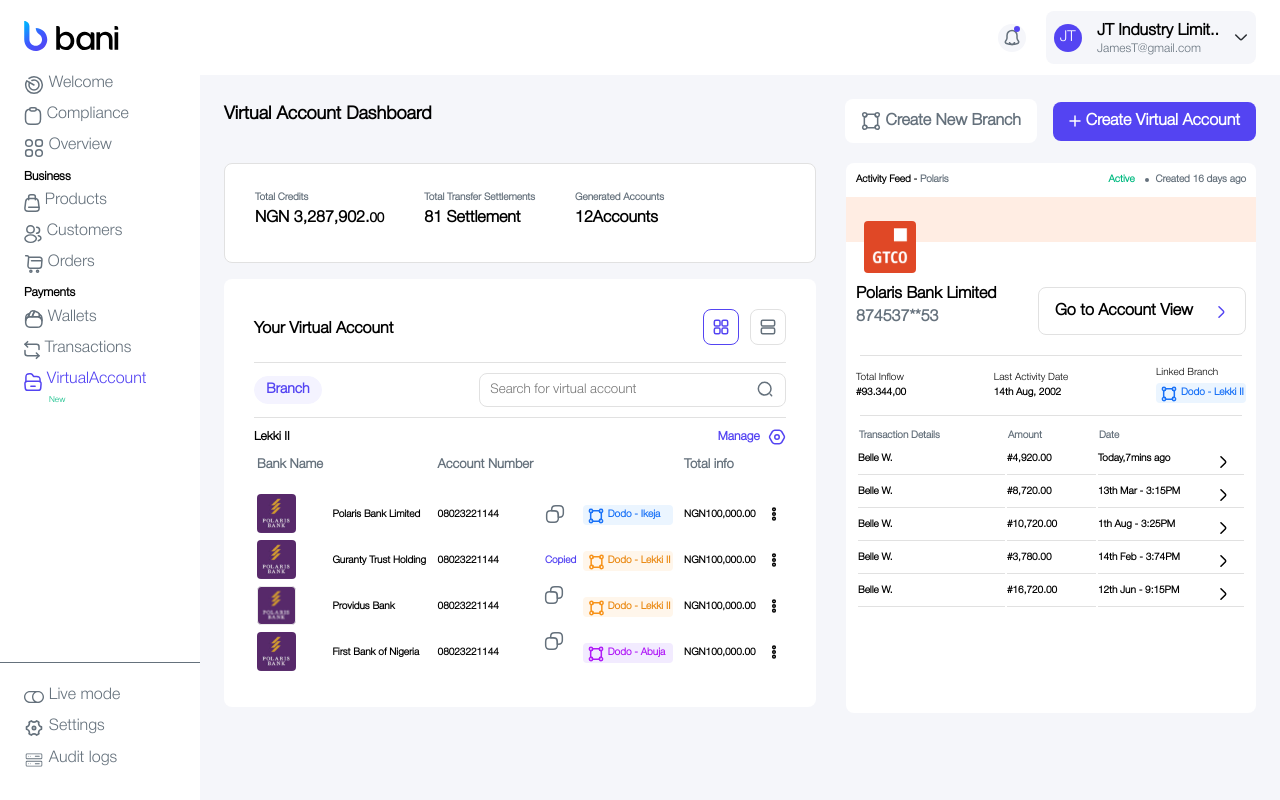
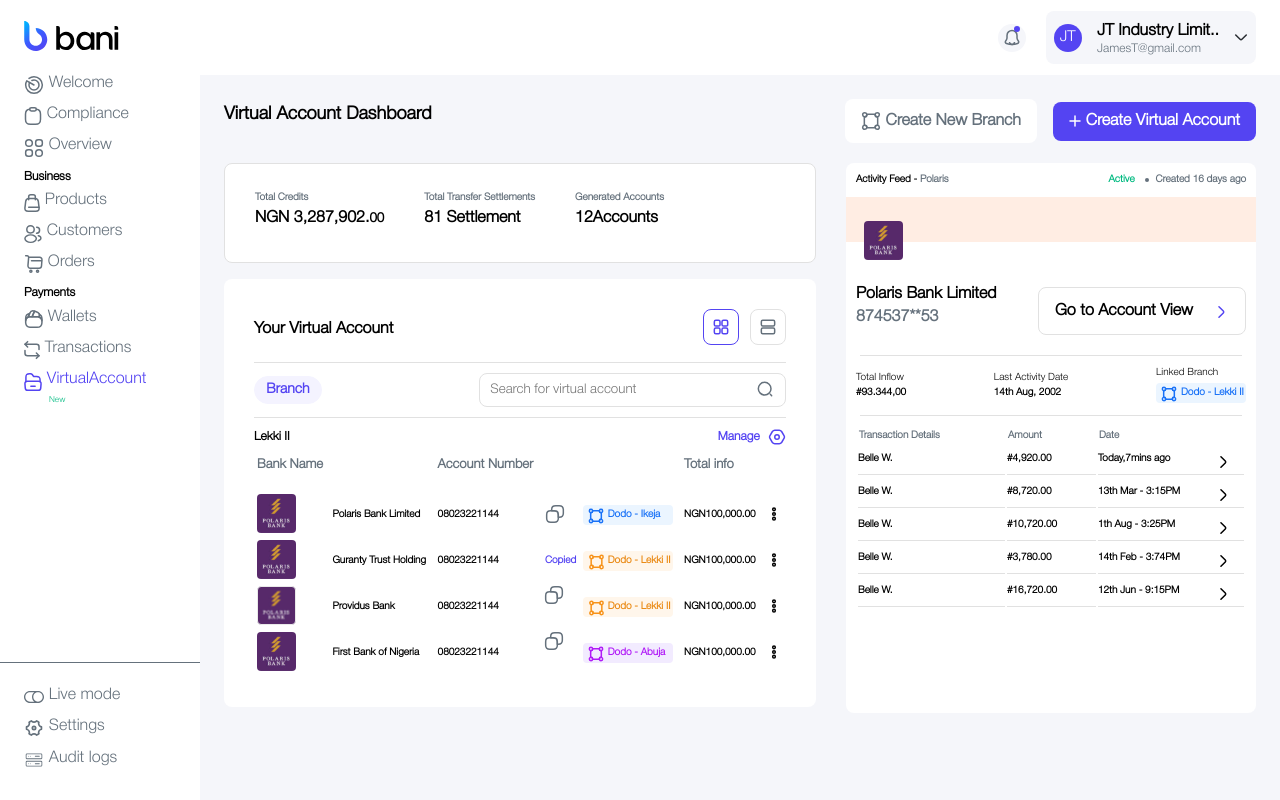
Before and after one commit to jacksonikpe/frontend-task, a React (Create React App) app: page /dashboard in a window 1280 px wide. Built offline with nearby package versions, Linux system fonts and the light colour scheme.

Commit message:
changed logo

```diff
--- a/src/components/activityFeed/activityFeed.scss
+++ b/src/components/activityFeed/activityFeed.scss
@@ -55,8 +55,8 @@
 
   &::before {
     position: absolute;
-    content: url("../../assets/img/gtbank2.svg");
-    bottom: -34px;
+    content: url("../../assets/img/polarisBank.svg");
+    bottom: -21px;
     left: 18px;
   }
 }
```
